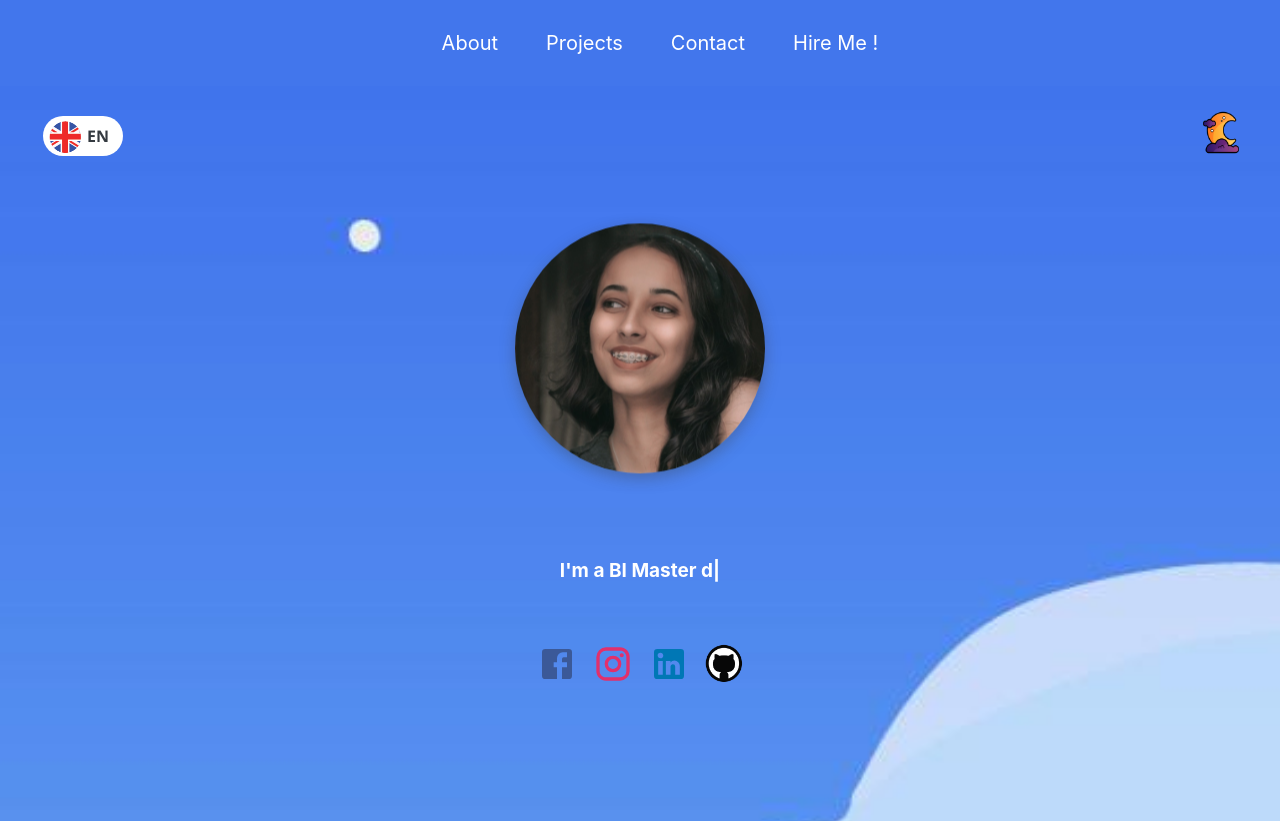
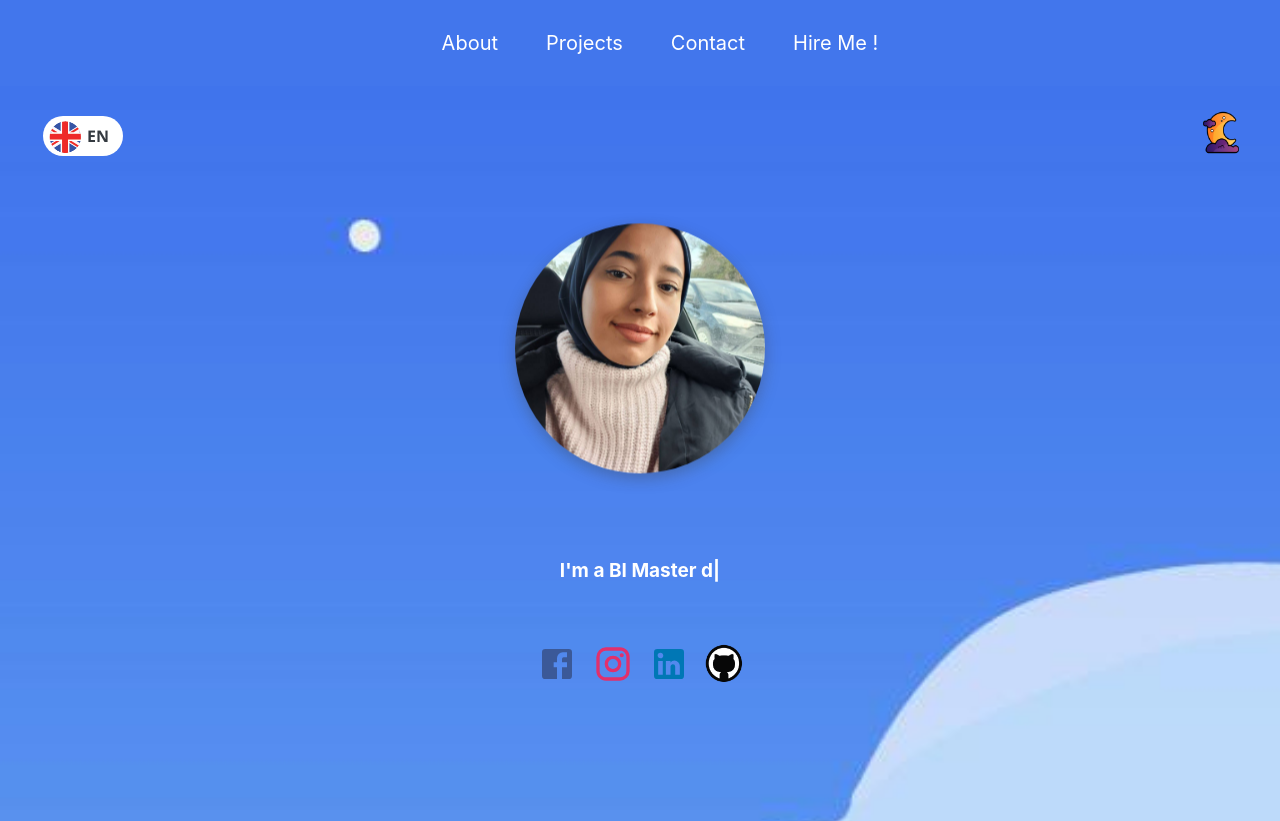
Before and after one commit to oumaimasami/portfolio, a React (Create React App) app: page / in a window 1280 px wide. Shown: the top 821 px of the page. Built offline with nearby package versions, Linux system fonts and the light colour scheme.

Commit message:
photo update

```diff
--- a/src/components/Header.js
+++ b/src/components/Header.js
@@ -1,7 +1,7 @@
 import React from "react";
 import "./header.css";
 import Typed from "react-typed";
-import image from "../images/img.jpg";
+import image from "../images/ouma.jpg";
 import LinkedInIcon from "@material-ui/icons/LinkedIn";
 import FacebookIcon from "@material-ui/icons/Facebook";
 import InstagramIcon from "@material-ui/icons/Instagram";
@@ -11,7 +11,7 @@ export default function Header({ light, english }) {
   return (
     <div className="container ">
       <div className="row center">
-        <img className="round-image" src={image} alt="." />
+        <img className="round-image" src={image} alt="..." />
         {english ? (
           <Typed
             className={"col-12 mt-5 pt-4 typed-text-dark"}
@@ -71,7 +71,7 @@ export default function Header({ light, english }) {
             target="_blank"
             rel="noreferrer"
           >
-            <img className="mx-2 git" src={git} />
+            <img className="mx-2 git" src={git} alt="..." />
           </a>
         </div>
       </div>
```
Also changed, not shown: src/images/ouma.jpg (added).
